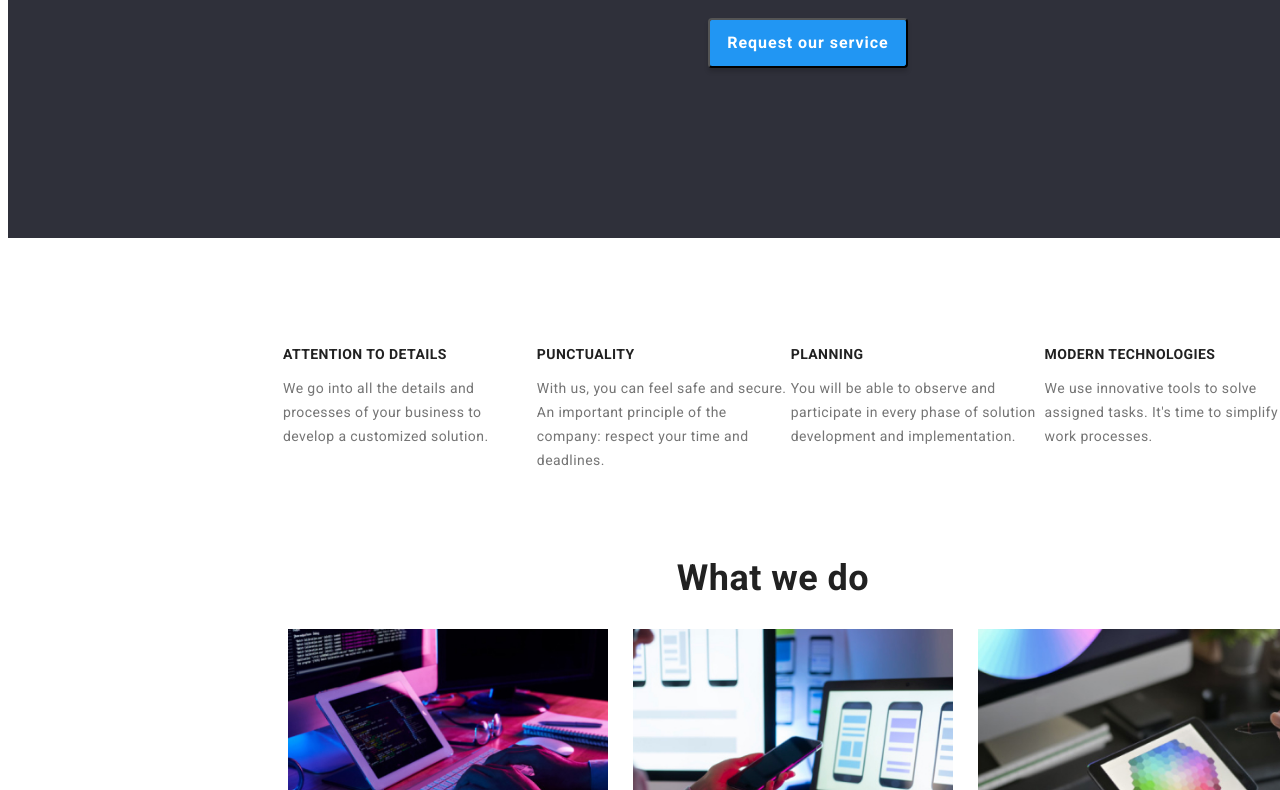
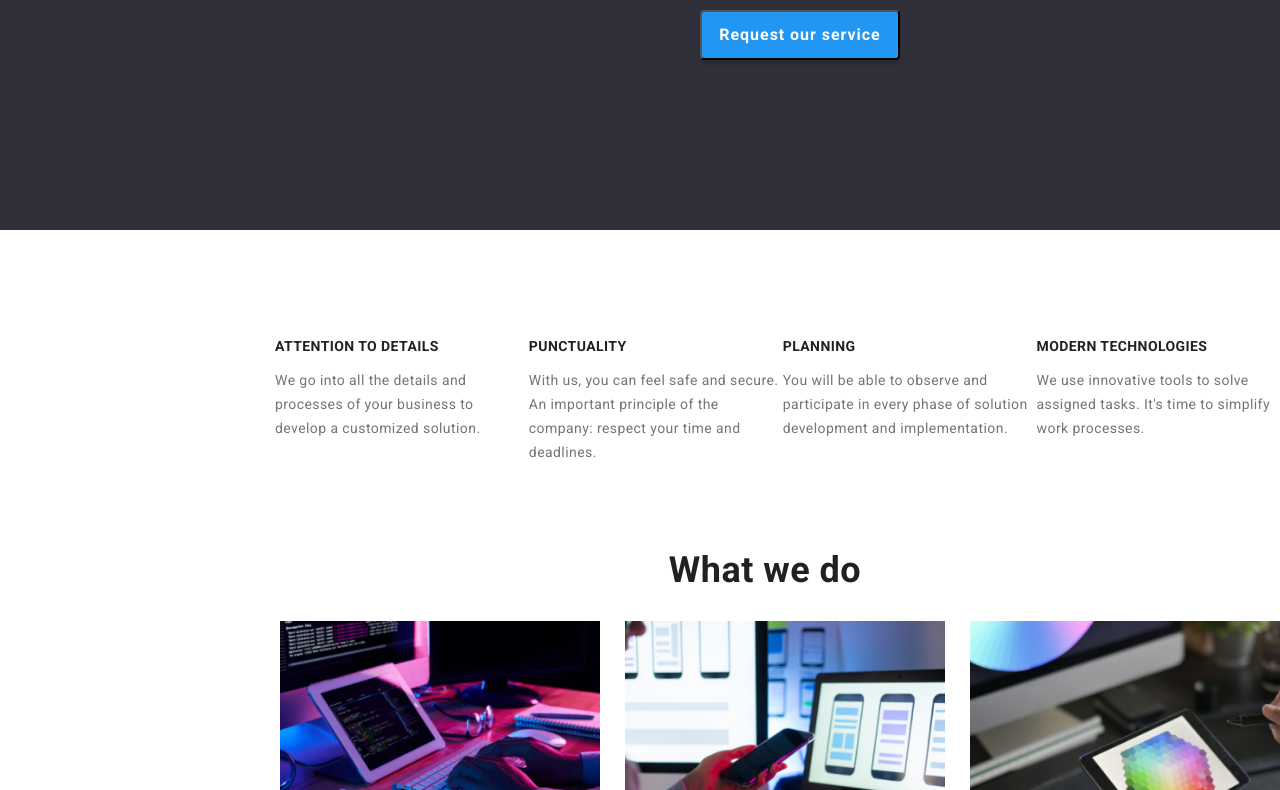
Before and after one commit to P-Alex13/goit-markup-hw-03, a plain HTML site: page index.html in a window 1280 px wide. Shown: the part 450-1240 px from the top of the page. Drawn offline with nearby package versions, Linux system fonts and the light colour scheme.

Commit message:
Modern-normalize

```diff
--- a/index.html
+++ b/index.html
@@ -5,6 +5,7 @@
     <meta http-equiv="X-UA-Compatible" content="IE=edge" />
     <meta name="viewport" content="width=device-width, initial-scale=1.0" />
     <title>Studio</title>
+    <link rel="stylesheet" href="https://cdnjs.cloudflare.com/ajax/libs/modern-normalize/2.0.0/modern-normalize.min.css" integrity="sha512-4xo8blKMVCiXpTaLzQSLSw3KFOVPWhm/TRtuPVc4WG6kUgjH6J03IBuG7JZPkcWMxJ5huwaBpOpnwYElP/m6wg==" crossorigin="anonymous" referrerpolicy="no-referrer" />
     <link rel="stylesheet" href="style.css" />
     <link
       href="https://fonts.googleapis.com/css2?family=Raleway:wght@700&family=Roboto:wght@400;500;700;900&display=swap"
```
Also changed, not shown: portofolio.html (+1 -0 lines).
